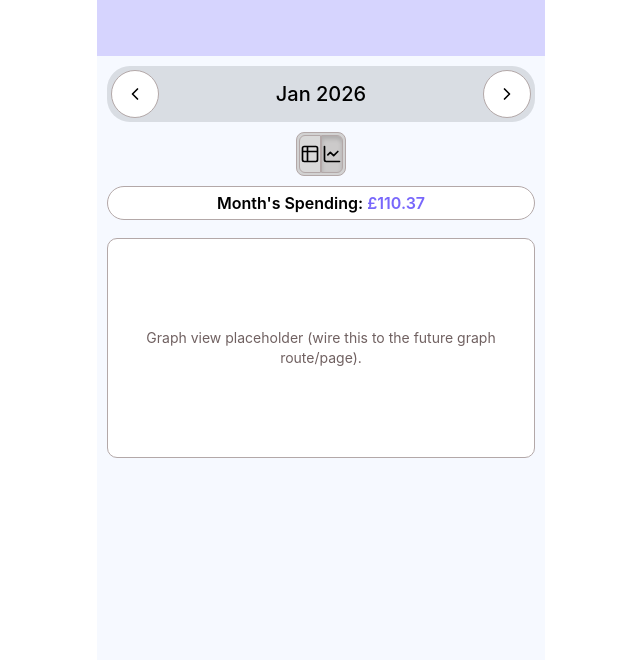
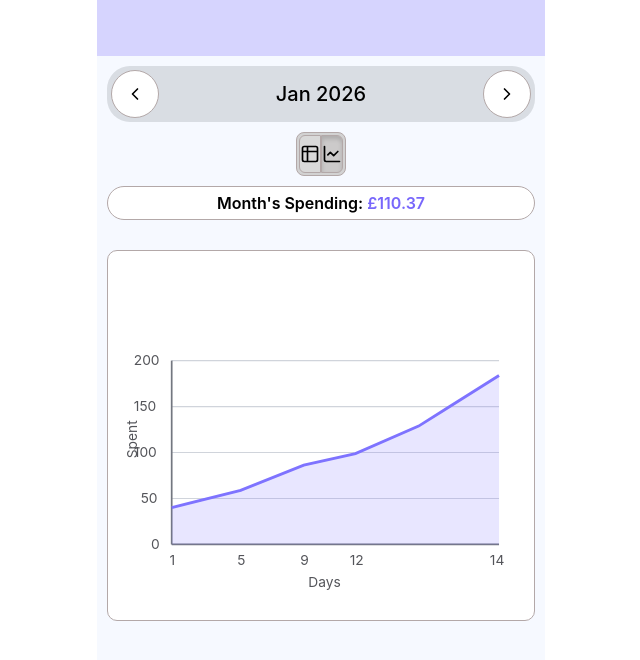
Before and after one commit to CDStLouis/BudgetTracker, a Vue app in the folder frontend/budget-tracker/: page / in a window 1280 px wide. Both pictures are taken after a click on the button 651 px from the left and 154 px from the top of the page. Shown: the top 660 px of the page, without its empty margins (319-959 px from the left). Built offline with nearby package versions, Linux system fonts and the light colour scheme.

Commit message:
Used Figma MCP with Cursor to add the remaining two views

```diff
--- a/frontend/budget-tracker/src/components/DateGroup.vue
+++ b/frontend/budget-tracker/src/components/DateGroup.vue
@@ -7,6 +7,9 @@ export interface DateGroupTransaction {
   category: string
   amount: number
   type: 'expense' | 'income'
+  fullDate?: string
+  time?: string
+  account?: string
 }
 
 defineProps<{
--- /dev/null
+++ b/frontend/budget-tracker/src/views/LineGraphView.vue
@@ -0,0 +1,76 @@
+<script setup lang="ts">
+import MonthSelector from '../components/MonthSelector.vue'
+import ViewToggle from '../components/ViewToggle.vue'
+
+defineProps<{
+  monthLabel: string
+  isCurrentMonth: boolean
+  spendingLabel: string
+}>()
+
+const emit = defineEmits<{
+  prevMonth: []
+  nextMonth: []
+  changeView: [view: 'table' | 'graph']
+}>()
+</script>
+
+<template>
+  <main class="mx-auto flex min-h-screen w-full max-w-md flex-col bg-[#f6f9ff]">
+    <div class="h-14 w-full bg-[rgba(35,6,248,0.15)]" />
+    <section class="flex flex-1 flex-col gap-2.5 p-2.5">
+      <div class="flex flex-col gap-2.5">
+        <MonthSelector
+          :month-label="monthLabel"
+          :is-current-month="isCurrentMonth"
+          @prev="emit('prevMonth')"
+          @next="emit('nextMonth')"
+        />
+
+        <ViewToggle active-view="graph" @change="emit('changeView', $event)" />
+
+        <div class="rounded-[20px] border border-[#b3a8a8] bg-white px-3 py-2 text-center">
+          <p class="text-base font-semibold leading-none text-black">
+            Month's Spending:
+            <span class="text-[rgba(35,6,248,0.61)]"> £{{ spendingLabel }}</span>
+          </p>
+        </div>
+      </div>
+
+      <div class="mt-5 rounded-[10px] border border-[#b3a8a8] bg-white p-3">
+        <svg viewBox="0 0 350 300" class="h-auto w-full">
+          <g stroke="#d0d4db" stroke-width="1">
+            <line x1="45" y1="245" x2="330" y2="245" />
+            <line x1="45" y1="205" x2="330" y2="205" />
+            <line x1="45" y1="165" x2="330" y2="165" />
+            <line x1="45" y1="125" x2="330" y2="125" />
+            <line x1="45" y1="85" x2="330" y2="85" />
+          </g>
+
+          <line x1="45" y1="245" x2="330" y2="245" stroke="#737780" stroke-width="1.5" />
+          <line x1="45" y1="245" x2="45" y2="85" stroke="#737780" stroke-width="1.5" />
+
+          <path d="M45 213 L105 198 L160 176 L205 166 L260 142 L330 98 L330 245 L45 245 Z" fill="rgba(126,115,255,0.18)" />
+          <path d="M45 213 L105 198 L160 176 L205 166 L260 142 L330 98" fill="none" stroke="#7e73ff" stroke-width="2.5" />
+
+          <g fill="#54555a" font-size="12" font-family="Inter, system-ui, sans-serif">
+            <text x="27" y="249">0</text>
+            <text x="18" y="209">50</text>
+            <text x="12" y="169">100</text>
+            <text x="12" y="129">150</text>
+            <text x="12" y="89">200</text>
+
+            <text x="43" y="263">1</text>
+            <text x="102" y="263">5</text>
+            <text x="157" y="263">9</text>
+            <text x="200" y="263">12</text>
+            <text x="322" y="263">14</text>
+          </g>
+
+          <text x="178" y="282" text-anchor="middle" fill="#54555a" font-size="12">Days</text>
+          <text x="15" y="170" fill="#54555a" font-size="12" transform="rotate(-90 15 170)">Spent</text>
+        </svg>
+      </div>
+    </section>
+  </main>
+</template>
--- /dev/null
+++ b/frontend/budget-tracker/src/views/TransactionDetailView.vue
@@ -0,0 +1,134 @@
+<script setup lang="ts">
+import { computed } from 'vue'
+import {
+  BadgePoundSterling,
+  Calendar,
+  ChevronLeft,
+  Clock3,
+  CreditCard,
+  Dumbbell,
+  Tag
+} from 'lucide-vue-next'
+
+interface DetailTransaction {
+  description: string
+  category: string
+  amount: number
+  type: 'expense' | 'income'
+  fullDate: string
+  time: string
+  account: string
+}
+
+const props = defineProps<{
+  transaction: DetailTransaction
+}>()
+
+const emit = defineEmits<{
+  back: []
+}>()
+
+const amountLabel = computed(() => {
+  const sign = props.transaction.type === 'expense' ? '-' : '+'
+  return `${sign}£${Math.abs(props.transaction.amount).toLocaleString('en-GB', {
+    minimumFractionDigits: 2,
+    maximumFractionDigits: 2
+  })}`
+})
+
+const amountClass = computed(() =>
+  props.transaction.type === 'expense' ? 'text-[#ef4444]' : 'text-[#45aa5b]'
+)
+
+const iconBgClass = computed(() =>
+  props.transaction.type === 'expense' ? 'bg-[rgba(35,6,248,0.15)]' : 'bg-[rgba(69,170,91,0.35)]'
+)
+
+const categoryIcon = computed(() => {
+  const normalized = props.transaction.category.toLowerCase()
+  if (normalized.includes('health') || normalized.includes('fitness')) return Dumbbell
+  return Tag
+})
+</script>
+
+<template>
+  <main class="mx-auto flex min-h-screen w-full max-w-md flex-col bg-[#f6f9ff]">
+    <div class="h-14 w-full bg-[rgba(35,6,248,0.15)]" />
+
+    <section class="flex flex-1 flex-col gap-2.5 p-2.5">
+      <header class="grid grid-cols-[auto_1fr_auto] items-center px-2.5">
+        <button
+          type="button"
+          class="flex h-12 w-12 items-center justify-center rounded-full border border-[#b3a8a8] bg-white text-black"
+          aria-label="Back to transactions"
+          @click="emit('back')"
+        >
+          <ChevronLeft class="h-5 w-5" />
+        </button>
+        <h1 class="text-center text-[20px] font-medium text-black">Transaction Details</h1>
+        <div class="h-12 w-12" />
+      </header>
+
+      <div class="overflow-hidden rounded-[10px] border border-[#b3a8a8] bg-white">
+        <div class="flex flex-col items-center gap-2.5 px-2.5 py-4">
+          <div :class="['rounded-[22px] p-2.5', iconBgClass]">
+            <component :is="categoryIcon" class="h-6 w-6 text-black" />
+          </div>
+          <p class="text-[15px] font-medium leading-none text-black">{{ transaction.description }}</p>
+        </div>
+
+        <div
+          class="grid grid-cols-[1fr_auto] items-center border-t border-[#b3a8a8] px-[15px] py-3"
+        >
+          <div class="flex items-center gap-2.5">
+            <div class="rounded-[22px] bg-[#dbdee4] p-2.5">
+              <BadgePoundSterling class="h-6 w-6 text-black" />
+            </div>
+            <p class="text-[15px] font-medium text-[#808080]">Amount</p>
+          </div>
+          <p :class="['text-[15px]', amountClass]">{{ amountLabel }}</p>
+        </div>
+
+        <div class="grid grid-cols-[1fr_auto] items-center border-t border-[#b3a8a8] px-[15px] py-3">
+          <div class="flex items-center gap-2.5">
+            <div class="rounded-[22px] bg-[#dbdee4] p-2.5">
+              <Calendar class="h-6 w-6 text-black" />
+            </div>
+            <p class="text-[15px] font-medium text-[#808080]">Date</p>
+          </div>
+          <p class="text-[15px] text-black">{{ transaction.fullDate }}</p>
+        </div>
+
+        <div class="grid grid-cols-[1fr_auto] items-center border-t border-[#b3a8a8] px-[15px] py-3">
+          <div class="flex items-center gap-2.5">
+            <div class="rounded-[22px] bg-[#dbdee4] p-2.5">
+              <Clock3 class="h-6 w-6 text-black" />
+            </div>
+            <p class="text-[15px] font-medium text-[#808080]">Time</p>
+          </div>
+          <p class="text-[15px] text-black">{{ transaction.time }}</p>
+        </div>
+
+        <div class="grid grid-cols-[1fr_auto] items-center border-t border-[#b3a8a8] px-[15px] py-3">
+          <div class="flex items-center gap-2.5">
+            <div class="rounded-[22px] bg-[#dbdee4] p-2.5">
+              <Tag class="h-6 w-6 text-black" />
+            </div>
+            <p class="text-[15px] font-medium text-[#808080]">Category</p>
+          </div>
+          <p class="text-[15px] text-black">{{ transaction.category }}</p>
+        </div>
+
+        <div class="grid grid-cols-[1fr_auto] items-center border-t border-[#b3a8a8] px-[15px] py-3">
+          <div class="flex items-center gap-2.5">
+            <div class="rounded-[22px] bg-[#dbdee4] p-2.5">
+              <CreditCard class="h-6 w-6 text-black" />
+            </div>
+            <p class="text-[15px] font-medium text-[#808080]">Account</p>
+          </div>
+          <p class="text-[15px] text-black">{{ transaction.account }}</p>
+        </div>
+      </div>
+    </section>
+  </main>
+</template>
--- a/frontend/budget-tracker/src/views/TransactionsView.vue
+++ b/frontend/budget-tracker/src/views/TransactionsView.vue
@@ -3,6 +3,8 @@ import { computed, ref } from 'vue'
 import MonthSelector from '../components/MonthSelector.vue'
 import TransactionList from '../components/TransactionList.vue'
 import ViewToggle from '../components/ViewToggle.vue'
+import LineGraphView from './LineGraphView.vue'
+import TransactionDetailView from './TransactionDetailView.vue'
 
 interface TransactionGroup {
   id: string
@@ -13,10 +15,15 @@ interface TransactionGroup {
     category: string
     amount: number
     type: 'expense' | 'income'
+    fullDate: string
+    time: string
+    account: string
   }[]
 }
 
 const activeView = ref<'table' | 'graph'>('table')
+const activeScreen = ref<'transactions' | 'detail'>('transactions')
+const selectedTransactionId = ref<string | null>(null)
 const displayedMonth = ref(new Date(2026, 0, 1))
 
 const currentMonthStart = new Date()
@@ -44,18 +51,34 @@ const spendingLabel = computed(() =>
   spendingTotal.value.toLocaleString('en-GB', { minimumFractionDigits: 2, maximumFractionDigits: 2 })
 )
 
+const selectedTransaction = computed(() =>
+  transactionGroups.value.flatMap((group) => group.transactions).find((tx) => tx.id === selectedTransactionId.value)
+)
+
 const transactionGroups = ref<TransactionGroup[]>([
   {
     id: 'wednesday-14th',
     dateLabel: 'Wednesday 14th',
     transactions: [
-      { id: 'aldi', description: 'Aldi', category: 'Groceries', amount: 40.39, type: 'expense' },
+      {
+        id: 'aldi',
+        description: 'Aldi',
+        category: 'Groceries',
+        amount: 40.39,
+        type: 'expense',
+        fullDate: 'Wednesday 14th Jan 2026',
+        time: '14:30',
+        account: 'Santander'
+      },
       {
         id: 'netflix',
         description: 'Netflix',
         category: 'Entertainment',
         amount: 15.99,
-        type: 'expense'
+        type: 'expense',
+        fullDate: 'Wednesday 14th Jan 2026',
+        time: '09:12',
+        account: 'Monzo'
       }
     ]
   },
@@ -68,22 +91,46 @@ const transactionGroups = ref<TransactionGroup[]>([
         description: 'Gym',
         category: 'Health & Fitness',
         amount: 20,
-        type: 'expense'
+        type: 'expense',
+        fullDate: 'Monday 12th Jan 2026',
+        time: '18:45',
+        account: 'Santander'
       },
-      { id: 'salary', description: 'Salary', category: 'Income', amount: 3000, type: 'income' }
+      {
+        id: 'salary',
+        description: 'Salary',
+        category: 'Income',
+        amount: 3000,
+        type: 'income',
+        fullDate: 'Monday 12th Jan 2026',
+        time: '08:00',
+        account: 'Santander'
+      }
     ]
   },
   {
     id: 'friday-9th',
     dateLabel: 'Friday 9th',
     transactions: [
-      { id: 'nandos', description: "Nando's", category: 'Eating out', amount: 25, type: 'expense' },
+      {
+        id: 'nandos',
+        description: "Nando's",
+        category: 'Eating out',
+        amount: 25,
+        type: 'expense',
+        fullDate: 'Friday 9th Jan 2026',
+        time: '20:15',
+        account: 'Monzo'
+      },
       {
         id: 'trainline',
         description: 'Trainline',
         category: 'Transport',
         amount: 8.99,
-        type: 'expense'
+        type: 'expense',
+        fullDate: 'Friday 9th Jan 2026',
+        time: '07:52',
+        account: 'Santander'
       }
     ]
   }
@@ -99,17 +146,38 @@ const goToNextMonth = () => {
 }
 
 const onSelectTransaction = (id: string) => {
-  // Placeholder for future Vue Router navigation to a transaction detail screen.
-  console.log(`Selected transaction: ${id}`)
+  selectedTransactionId.value = id
+  activeScreen.value = 'detail'
 }
 
 const onToggleView = (view: 'table' | 'graph') => {
   activeView.value = view
+  activeScreen.value = 'transactions'
+}
+
+const onBackFromDetail = () => {
+  activeScreen.value = 'transactions'
 }
 </script>
 
 <template>
-  <main class="mx-auto flex min-h-screen w-full max-w-md flex-col bg-[#f6f9ff]">
+  <TransactionDetailView
+    v-if="activeScreen === 'detail' && selectedTransaction"
+    :transaction="selectedTransaction"
+    @back="onBackFromDetail"
+  />
+
+  <LineGraphView
+    v-else-if="activeView === 'graph'"
+    :month-label="monthLabel"
+    :is-current-month="isCurrentMonth"
+    :spending-label="spendingLabel"
+    @prev-month="goToPreviousMonth"
+    @next-month="goToNextMonth"
+    @change-view="onToggleView"
+  />
+
+  <main v-else class="mx-auto flex min-h-screen w-full max-w-md flex-col bg-[#f6f9ff]">
     <div class="h-14 w-full bg-[rgba(35,6,248,0.15)]" />
     <section class="flex flex-1 flex-col gap-2.5 p-2.5">
       <div class="flex flex-col gap-2.5">
@@ -131,17 +199,9 @@ const onToggleView = (view: 'table' | 'graph') => {
       </div>
 
       <TransactionList
-        v-if="activeView === 'table'"
         :groups="transactionGroups"
         @select-transaction="onSelectTransaction"
       />
-
-      <div
-        v-else
-        class="mt-2 flex h-full min-h-[220px] items-center justify-center rounded-[10px] border border-[#b3a8a8] bg-white p-6 text-center text-sm text-[#706161]"
-      >
-        Graph view placeholder (wire this to the future graph route/page).
-      </div>
     </section>
   </main>
 </template>
```
